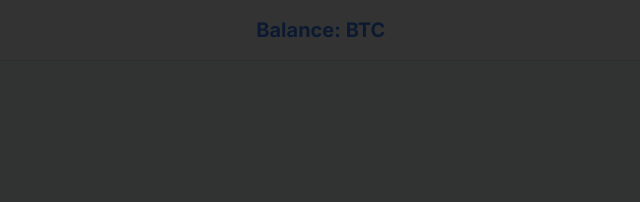
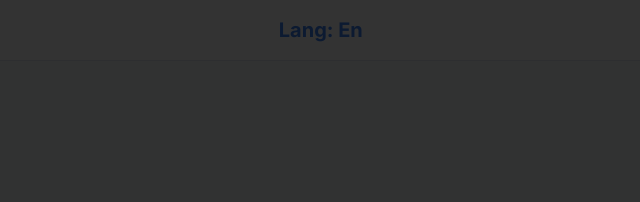
Before and after one commit to xquireod/xeq-block, a website: page public/index.html in a window 1280 px wide. Shown: the top 202 px of the page, 388-1028 px from the left. Drawn offline with nearby package versions, Linux system fonts and the light colour scheme.

Commit message:
new push

```diff
--- a/public/index.html
+++ b/public/index.html
@@ -116,7 +116,8 @@
         </h1>
 
         <h2 class="text-xl font-bold text-blue-500">
-            Balance: <span id="balanceDisplay3" class="font-bold"></span> BTC
+            Lang: En
+            <!-- Balance: <span id="balanceDisplay3" class="font-bold"></span> BTC -->
         </h2>
 
         <!-- Dark Mode Icon Toggle -->
```
